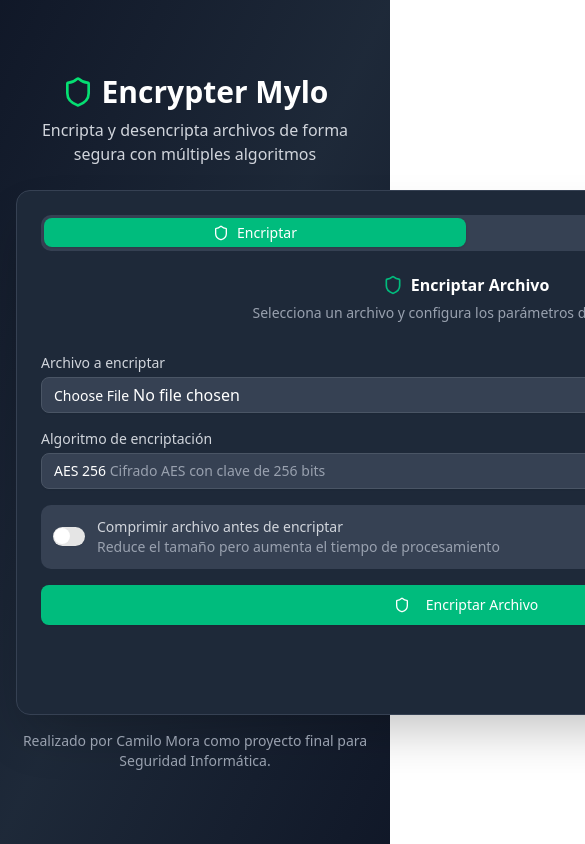
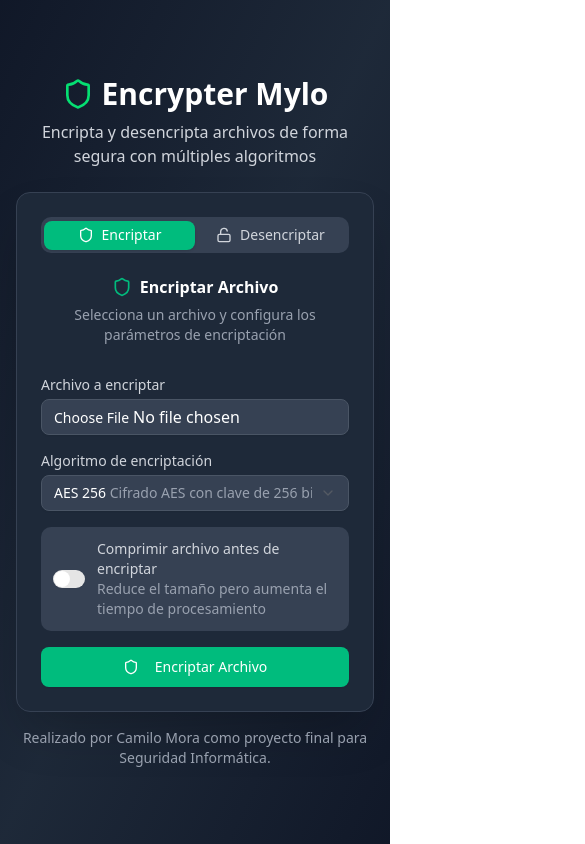
Before and after one commit to mylo2003/EncrypterMyloFront, a React (Vite) app: page / in a window 390 px wide. Shown: the top 844 px of the page, 585 px wide, since content can reach past the window. Built offline with nearby package versions, Linux system fonts and the light colour scheme.

Commit message:
Mejora de responsive para celular

```diff
--- a/src/pages/EncrypterInterface.tsx
+++ b/src/pages/EncrypterInterface.tsx
@@ -123,7 +123,7 @@ export default function EncrypterInterface() {
           </p>
         </div>
 
-        <Card className="h-[525px] w-[900px] flex mx-auto bg-gray-800 border-gray-700 shadow-2xl">
+        <Card className="md:h-[525px] md:w-[900px] flex mx-auto bg-gray-800 border-gray-700 shadow-2xl">
           <CardHeader className="">
             <Tabs
               value={activeTab}
@@ -265,14 +265,14 @@ export default function EncrypterInterface() {
                   <TabsList className="grid w-full grid-cols-2 bg-gray-700">
                     <TabsTrigger
                       value="archive"
-                      className="flex transition-all items-center gap-2 data-[state=active]:bg-green-700 text-gray-300 cursor-pointer hover:bg-gray-800"
+                      className="text-xs md:text-sm flex transition-all items-center gap-2 data-[state=active]:bg-green-700 text-gray-300 cursor-pointer hover:bg-gray-800"
                     >
                       <FileArchive className="h-4 w-4" />
                       Archivo comprimido
                     </TabsTrigger>
                     <TabsTrigger
                       value="individual"
-                      className="flex items-center gap-2 data-[state=active]:bg-green-700 text-gray-300 cursor-pointer hover:bg-gray-800"
+                      className="text-xs md:text-sm flex items-center gap-2 data-[state=active]:bg-green-700 text-gray-300 cursor-pointer hover:bg-gray-800"
                     >
                       <Files className="h-4 w-4" />
                       Archivos individuales
```
